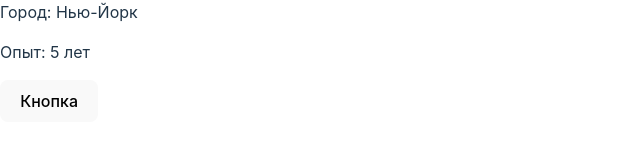
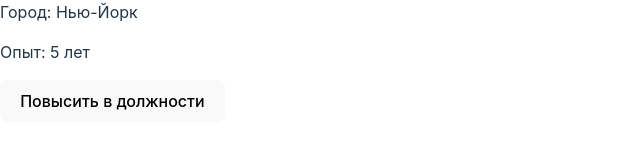
Before and after one commit to aidar2512/ReactViteFirst, a React (Vite) app in the folder my-react-project/: page / in a window 1280 px wide. Shown: the part 437-586 px from the top of the page, without its empty margins (0-640 px from the left). Built offline with nearby package versions, Linux system fonts and the light colour scheme.

Commit message:
Change button text

```diff
--- a/my-react-project/src/PersonCard.jsx
+++ b/my-react-project/src/PersonCard.jsx
@@ -22,7 +22,7 @@ const PersonCard = () => {
             <p>Возраст: {person.age}</p>
             <p>Город: {person.city}</p>
             <p>Опыт: {person.experience}</p>
-            <button onClick={handleClick}>Кнопка</button>
+            <button onClick={handleClick}>Повысить в должности</button>
         </div>
     );
 };
```
